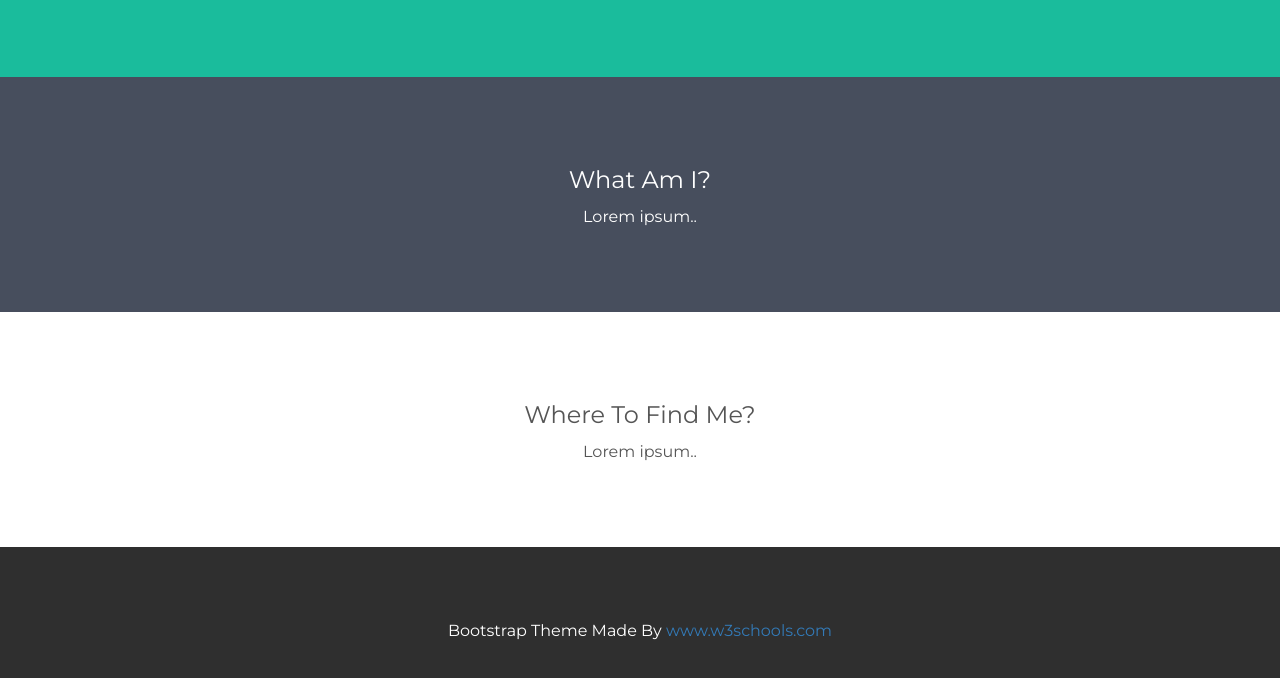
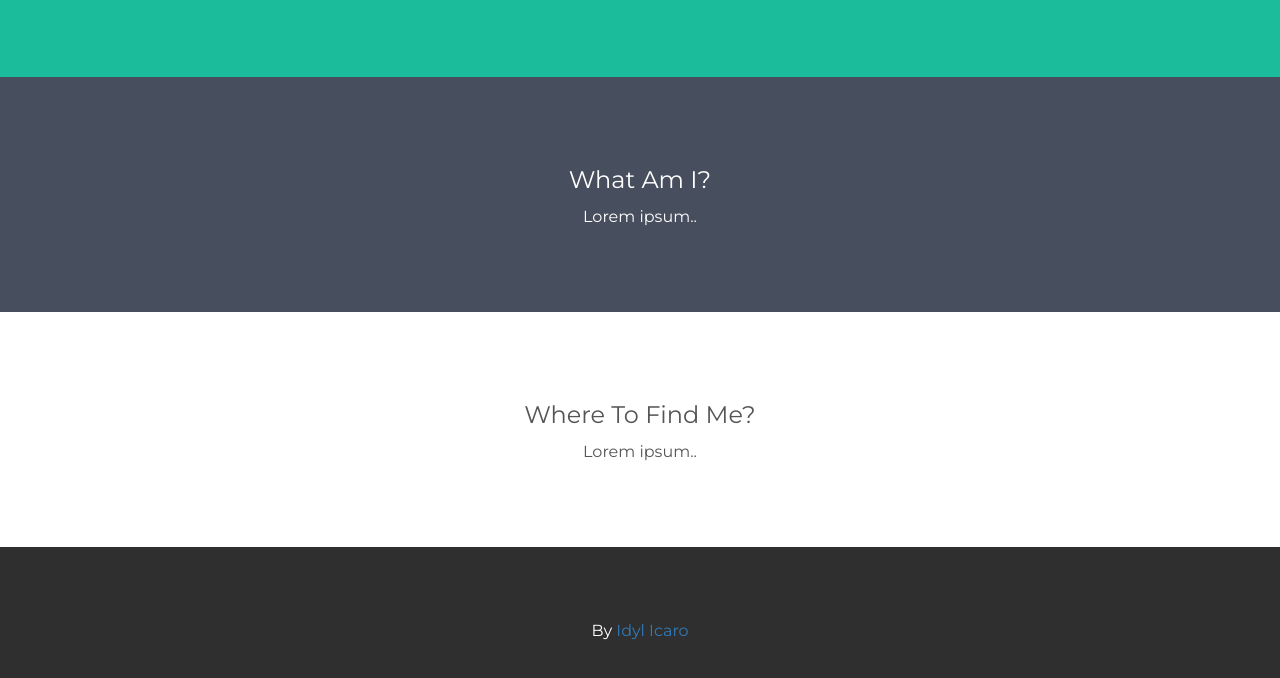
Before and after one commit to idylicaro/Simple_Me, a plain HTML site: page src/index.html in a window 1280 px wide. Shown: the part 556-1234 px from the top of the page. Drawn offline with nearby package versions, Linux system fonts and the light colour scheme.

Commit message:
feat: update footer

```diff
--- a/src/index.html
+++ b/src/index.html
@@ -51,7 +51,7 @@
     </div>
 
     <footer class="container-fluid bg-4 text-center">
-        <p>Bootstrap Theme Made By <a href="https://www.w3schools.com">www.w3schools.com</a></p>
+        <p>By <a href="https://www.linkedin.com/in/idylicaro/"</a>Idyl Icaro</p>
     </footer>
 </body>
 
```
